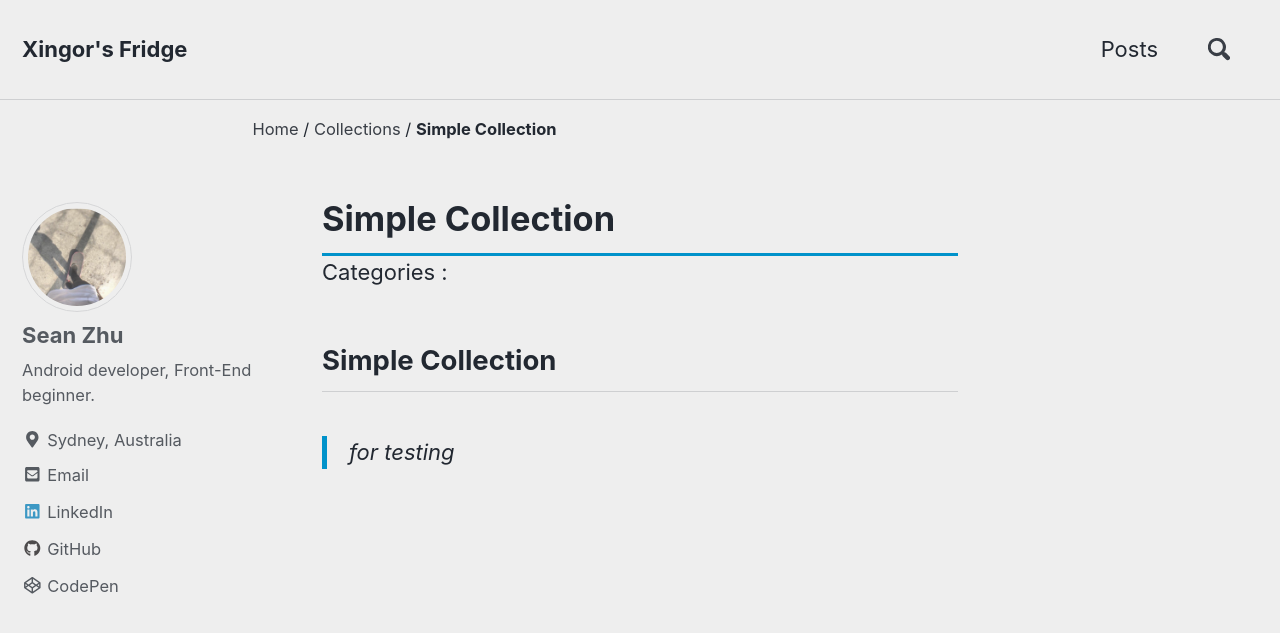
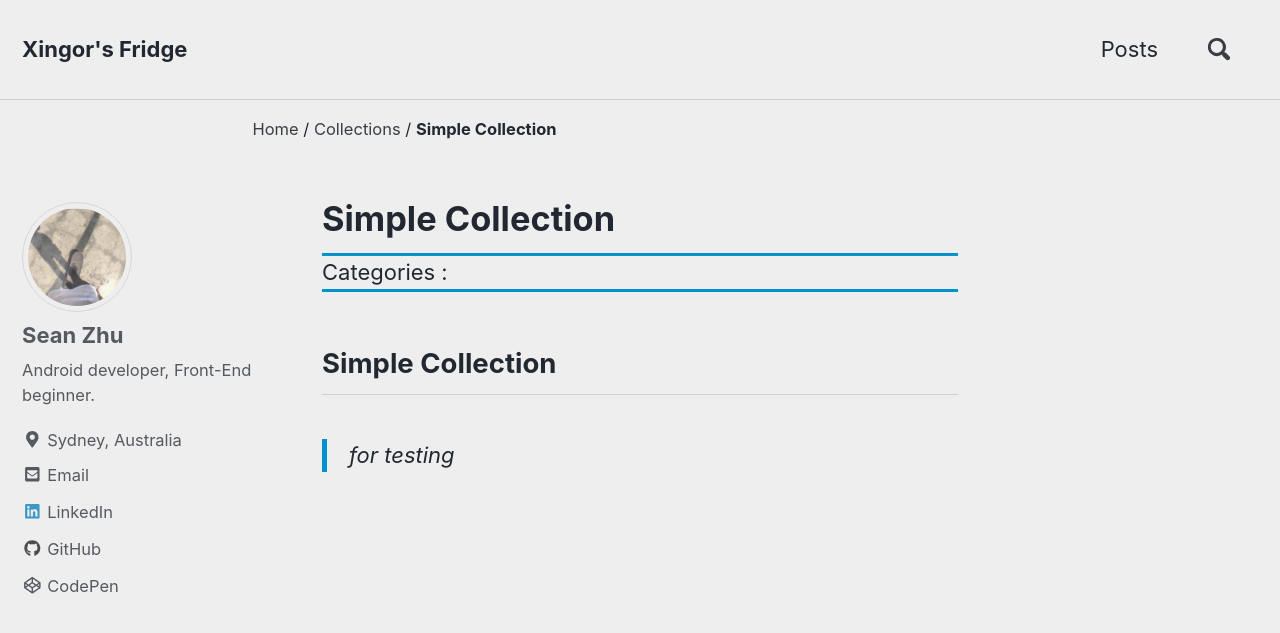
Before and after one commit to SeanZom/SeanZom.github.io, a Jekyll site: the page built from collections/sample_collection.md, in a window 1280 px wide and 900 px high. Shown: the top 633 px of the window. Built offline with Jekyll 4.4.1, drawn with Linux system fonts in a browser that asks for light colours; nearby versions of some CDN libraries; our own code applies the rules of GitHub Pages for plain Markdown files.

Commit message:
update UI

```diff
--- a/_layouts/single.html
+++ b/_layouts/single.html
@@ -30,7 +30,7 @@
           {% if page.read_time %}
             <p class="page__meta"><i class="far fa-clock" aria-hidden="true"></i> {% include read-time.html %}</p>
           {% endif %}
-          <div class="post-categories" style="border-top: 0.15em #0092ca solid;">
+          <div class="post-categories" style="border-top: 0.15em #0092ca solid; border-bottom: 0.15em #0092ca solid;">
             Categories :
             {% if post %}
               {% assign categories = post.categories %}
```
